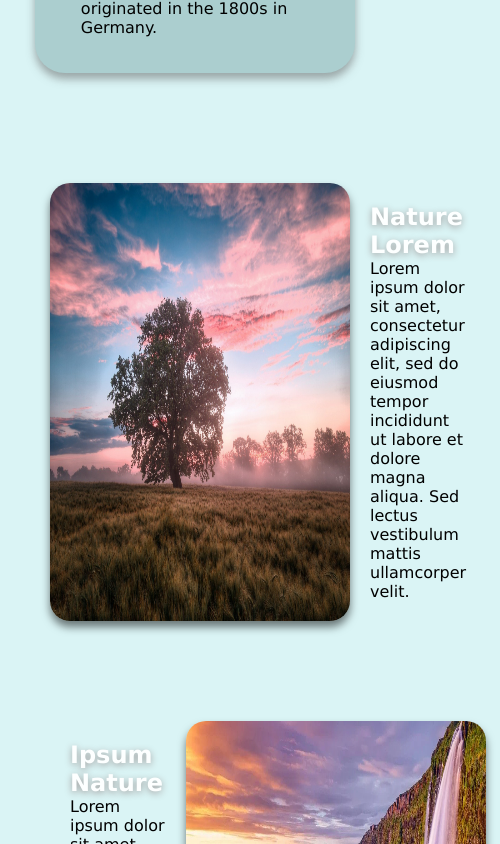
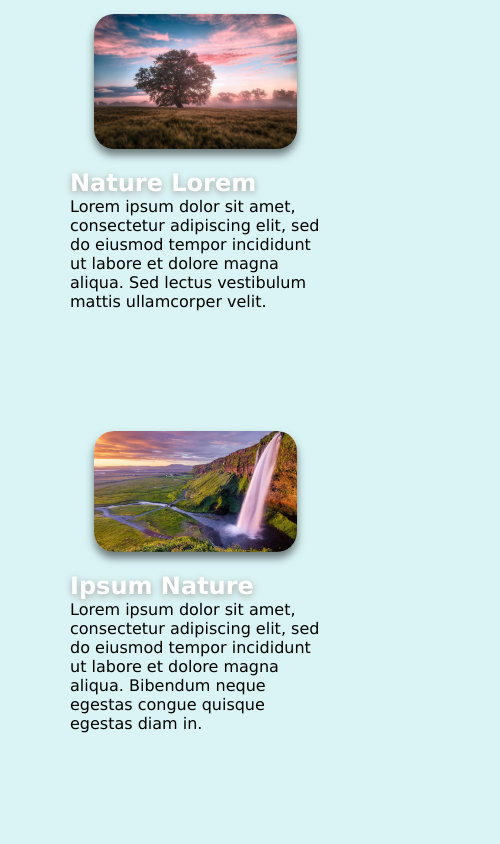
Before and after one commit to lukia1233/luka2023, a plain HTML site: page index.html in a window 390 px wide. Shown: the part 1560-2404 px from the top of the page, 500 px wide, since content can reach past the window. Drawn offline with Linux system fonts and the light colour scheme.

Commit message:
Update style.css

```diff
--- a/style.css
+++ b/style.css
@@ -89,11 +89,15 @@ h1 {
     margin: auto;
 }
 
-@media screen and (max-width: 900px) {
+@media screen and (max-width: 580px) {
     .earth_image {
-        width: 400px;
-        height: 400px;
+        height: 100%;
+        width: 100%;
+        margin: auto;
     }
+
+
+
 }
 .first_container p {
     margin: 35px 35px 0 40px;
@@ -135,7 +139,6 @@ h2 {
 
 #second {
     padding: 20px;
-    right: 0%;
 }
 
 .second-second {
@@ -144,31 +147,48 @@ h2 {
 }
 
 .nature-first {
-    width: 300px;
+    width: 350px;
     border-radius: 20px;
     box-shadow: 0 6px 8px #00000084
 }
 
 .nature-second {
-    width: 300px;
+    width: 50%;
     border-radius: 20px;
     box-shadow: 0 6px 8px #00000084
 }
 
-@media screen and (max-width: 800px) {
-    .second-container {
-        display: flex;
-        flex-direction: column;
+@media screen and (max-width: 726px) {
+
+    .second-first {
+        margin: auto;
+        flex-flow: row wrap;
+        margin-bottom: 100px;
+        padding: auto;
+        justify-content: flex-start;
+    }
+
+    .second-second {
+        margin: auto;
+        flex-flow: row wrap;
+        padding: auto;
+    }
+
+    .second-container{
+        height: 100%;
+        width: 100%;
+        margin: auto;
+        flex-flow: row wrap;
+    }
+
+    .nature-first {
+        width: 70%;
         margin: auto;
     }
 
-    nature {
-        height: 100px;
-        width: 500px;
-    }
-
-    #second {
-        padding: 20px;
+    .nature-second {
+        width: 70%;
+        margin: auto;
     }
 
 }
@@ -197,9 +217,18 @@ h2 {
     justify-content: space-around;
 }
 
-@media screen and (max-width:900px) {
+@media screen and (max-width:970px) {
     .lower_container_blocks {
         width: 500px;
+        flex-flow: row wrap;
+    }
+}
+
+@media screen and (max-width:580px) {
+    .lower_container_blocks {
+        height: 100%;
+        width: 100%;
+        margin: auto;
         flex-flow: row wrap;
     }
 }
```
